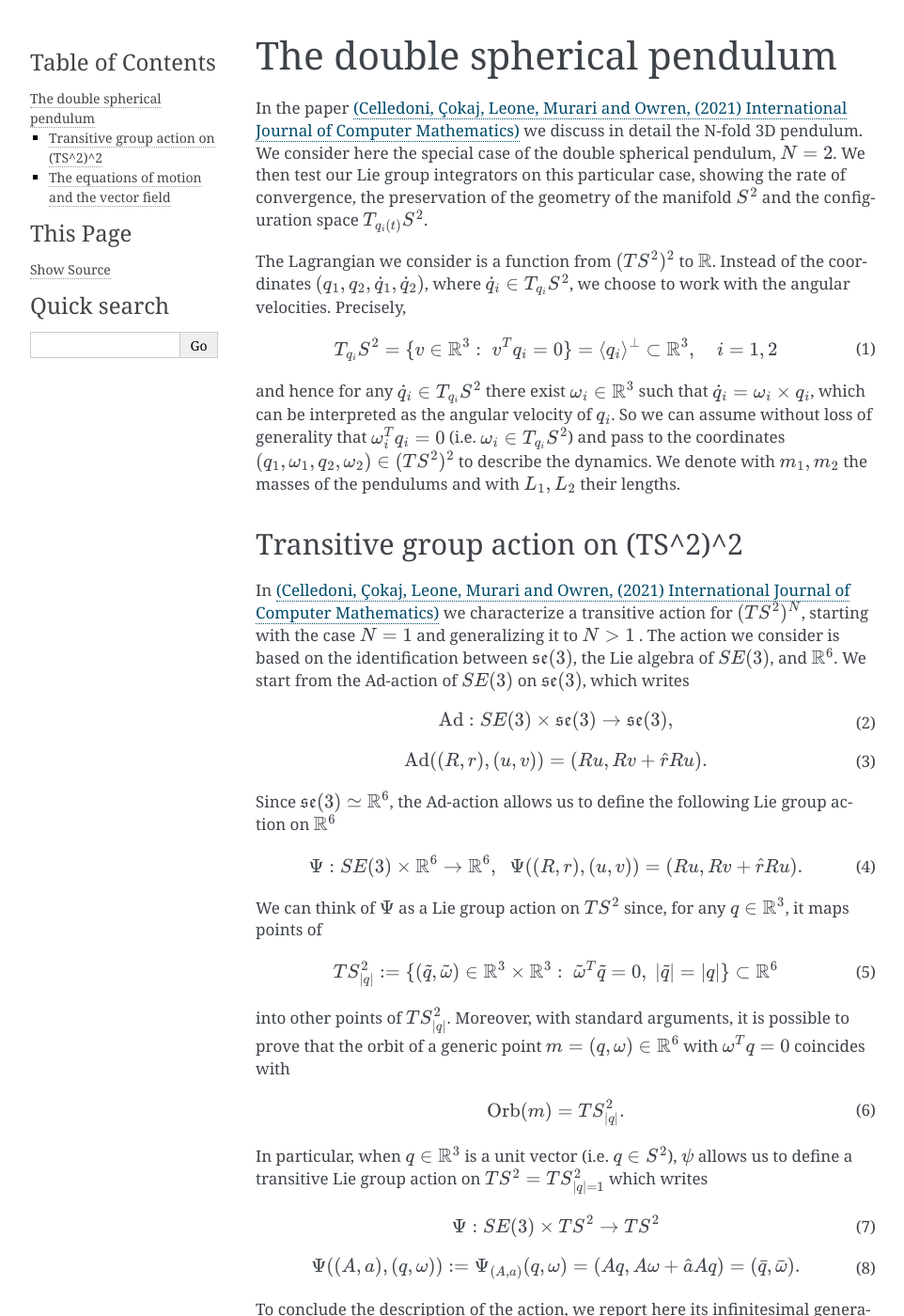
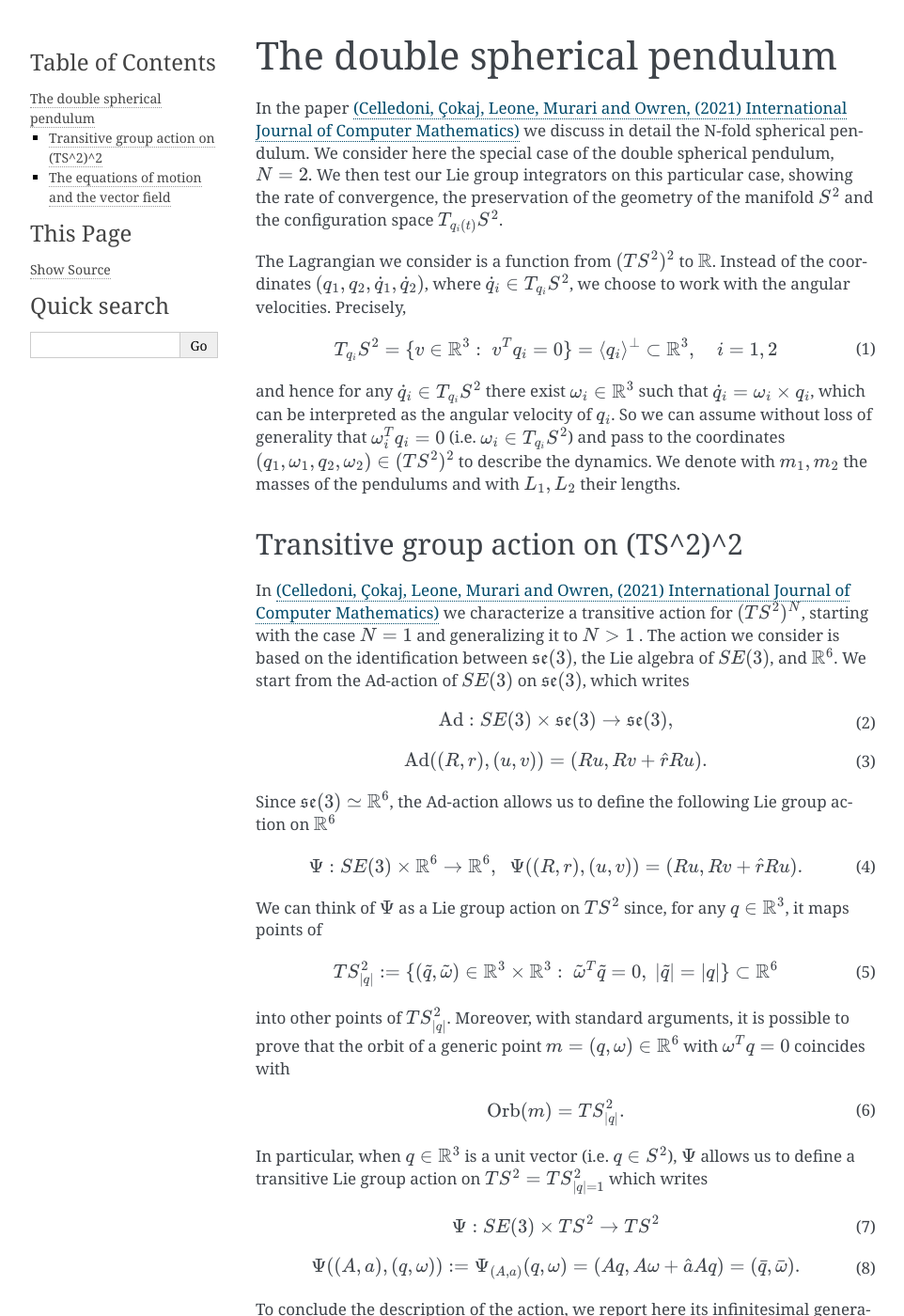
Before and after one commit to THREAD-3-2/lie_group_integrators_double_spherical_pendulum, a Sphinx documentation site: the page built from docs/double_sph_pend.rst, in a window 1280 px wide and 1400 px high. Shown: the whole window at 94% size, without its empty margins (148-1110 px from the left). Built offline with Sphinx 7.4.7, drawn with Linux system fonts in a browser that asks for light colours; some of the changed text lies outside the part shown.

Commit message:
Update double_sph_pend.rst

```diff
--- a/docs/double_sph_pend.rst
+++ b/docs/double_sph_pend.rst
@@ -4,7 +4,7 @@
 The double spherical pendulum
 =============================
 
-In the paper `(Celledoni, Çokaj, Leone, Murari and Owren, (2021) International Journal of Computer Mathematics) <https://doi.org/10.1080/00207160.2021.1966772>`_ we discuss in detail the N-fold 3D pendulum.
+In the paper `(Celledoni, Çokaj, Leone, Murari and Owren, (2021) International Journal of Computer Mathematics) <https://doi.org/10.1080/00207160.2021.1966772>`_ we discuss in detail the N-fold spherical pendulum.
 We consider here the special case of the double spherical pendulum,  :math:`N = 2`.
 We then test our Lie group integrators on this particular case, showing the rate of convergence, the preservation of the geometry of the manifold :math:`S^2` and the configuration space :math:`T_{q_{i}(t)}S^2`.
 
@@ -72,7 +72,7 @@ into other points of :math:`TS_{|q|}^2`. Moreover, with standard arguments, it i
         \textrm{Orb}(m)=TS_{|q|}^2.
     \end{align}
 
-In particular, when :math:`q\in\mathbb{R}^3` is a unit vector (i.e. :math:`q\in S^2`), :math:`\psi` allows us to define a transitive Lie group action on :math:`TS^2=TS_{|q|=1}^2` which writes
+In particular, when :math:`q\in\mathbb{R}^3` is a unit vector (i.e. :math:`q\in S^2`), :math:`\Psi` allows us to define a transitive Lie group action on :math:`TS^2=TS_{|q|=1}^2` which writes
 
 .. math::
     :name: eq:
@@ -98,6 +98,7 @@ To conclude the description of the action, we report here its infinitesimal gene
     \end{align}
 
 We can extend this construction to the case :math:`N>1` in a natural way, i.e. through the action of a Lie group obtained from cartesian products of :math:`SE(3)` and equipped with the direct product structure.
+
 Here we limit ourselves to the case :math:`N=2` for which we also show numerical experiments.
 More precisely, we consider the group :math:`G=(SE(3))^2` and by direct product structure we mean that for any pair of elements
 
```
Also changed, not shown: other parts of docs/double_sph_pend.rst (+1 -1 lines).
